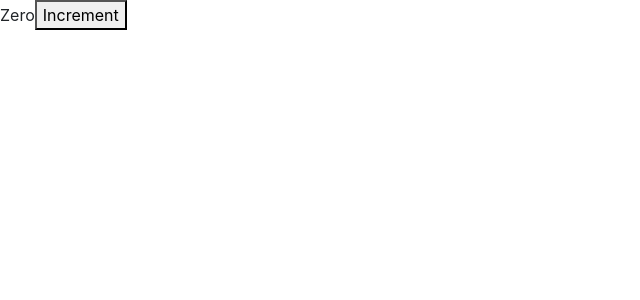
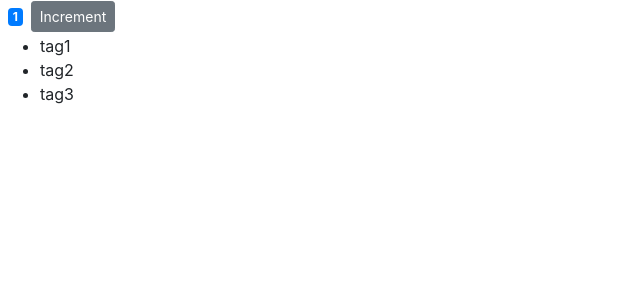
Before and after one commit to sq1fya/react-myapp, a React (Create React App) app: page / in a window 1280 px wide. Shown: the top 300 px of the page, without its empty margins (0-640 px from the left). Built offline with nearby package versions, Linux system fonts and the light colour scheme.

Commit message:
Map table element and list it

```diff
--- a/src/components/counter.js
+++ b/src/components/counter.js
@@ -1,21 +1,29 @@
 import React, { Component } from "react";
 
 class Counter extends Component {
-
   state = {
-    count: 0
+    count: 1,
+    tags: ['tag1', 'tag2', 'tag3']
   };
 
   formatCount() {
-    const { count } = this.state
+    const { count } = this.state;
     return count === 0 ? "Zero" : count;
+  }
+  getBadgeClasses() {
+    let classes = "badge m-2 badge-";
+    classes += this.state.count === 0 ? "warning" : "primary";
+    return classes;
   }
 
   render() {
     return (
       <div>
-        <span>{this.formatCount()}</span>
-        <button>Increment</button>
+        <span className={this.getBadgeClasses()}>{this.formatCount()}</span>
+        <button className="btn btn-secondary btn-sm">Increment</button>
+      <ul>
+        {this.state.tags.map( tag => <li>{tag}</li>)}
+      </ul>
       </div>
     );
   }
```
